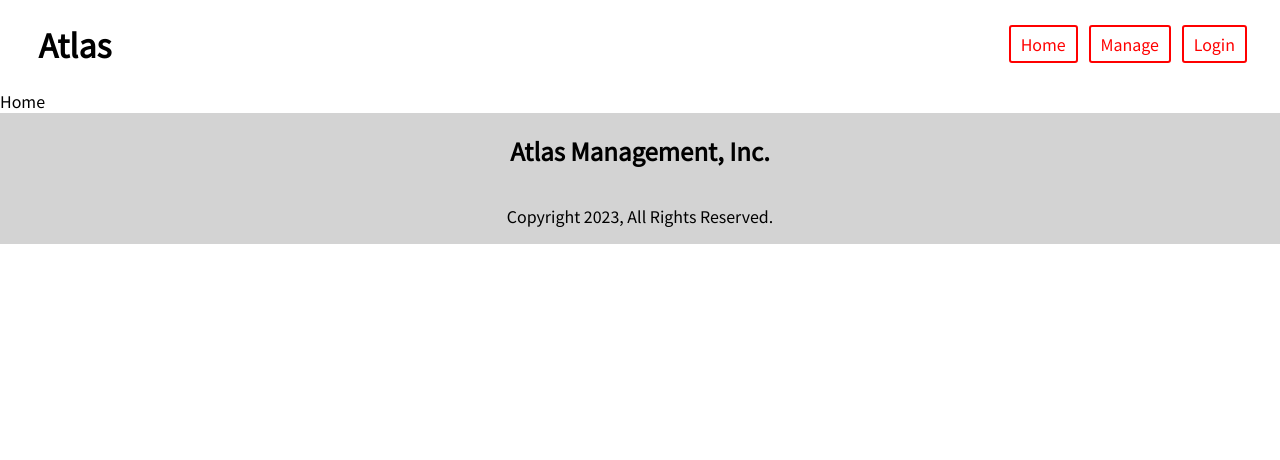
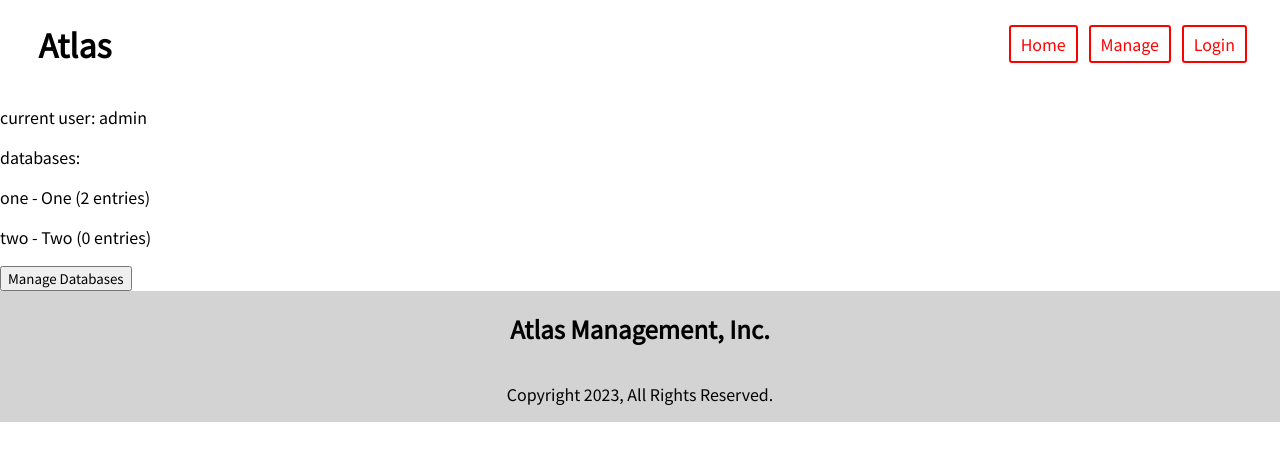
Before and after one commit to themrsung/atlas-manager, a React (Create React App) app: page / in a window 1280 px wide. Shown: the top 460 px of the page. Built offline with nearby package versions, Linux system fonts and the light colour scheme.

Commit message:
Home and Manage

```diff
--- a/src/components/shared/EntryComponent.tsx
+++ b/src/components/shared/EntryComponent.tsx
@@ -115,7 +115,9 @@ function EntryProperty(props: {
             }}
         >
             {!isEditingProperty ? (
-                <EntryPropertyP>{value}</EntryPropertyP>
+                <EntryPropertyP>
+                    {key}: {value}
+                </EntryPropertyP>
             ) : (
                 <EntryPropertyInput
                     value={newPropertyValue}
@@ -139,17 +141,17 @@ const EntryPropertyWrap = styled.div`
     align-items: center;
     justify-content: stretch;
 
-    width: 110px;
+    width: 210px;
 
     margin-right: 1%;
 `
 
 const EntryPropertyP = styled.p`
-    width: 100px;
+    width: 200px;
 `
 
 const EntryPropertyInput = styled.input`
-    width: 100px;
+    width: 200px;
 `
 const EntryPropertyEditButton = styled.button`
     width: 10px;
--- a/src/pages/Home.tsx
+++ b/src/pages/Home.tsx
@@ -1,5 +1,6 @@
 import { useEffect } from "react"
 import { useNavigate } from "react-router-dom"
+import styled from "styled-components"
 import { Auth } from "../classes/Auth"
 import { State } from "../classes/State"
 
@@ -11,5 +12,32 @@ export default function Home(props: { state: State }) {
         Auth.onRestrictedPageLoad(navigate, state)
     }, [])
 
-    return <>Home</>
+    return (
+        <HomeWrap>
+            <div>
+                <p>current user: {state.getCurrentUser().getId()}</p>
+                <p>databases:</p>
+                {state
+                    .getCurrentUser()
+                    .getDatabases()
+                    .map((db) => {
+                        return (
+                            <p key={db.getId()}>
+                                {db.getId()} - {db.getName()} (
+                                {db.getEntries().length} entries)
+                            </p>
+                        )
+                    })}
+                <button
+                    onClick={() => {
+                        navigate("manage")
+                    }}
+                >
+                    Manage Databases
+                </button>
+            </div>
+        </HomeWrap>
+    )
 }
+
+const HomeWrap = styled.div``
```
